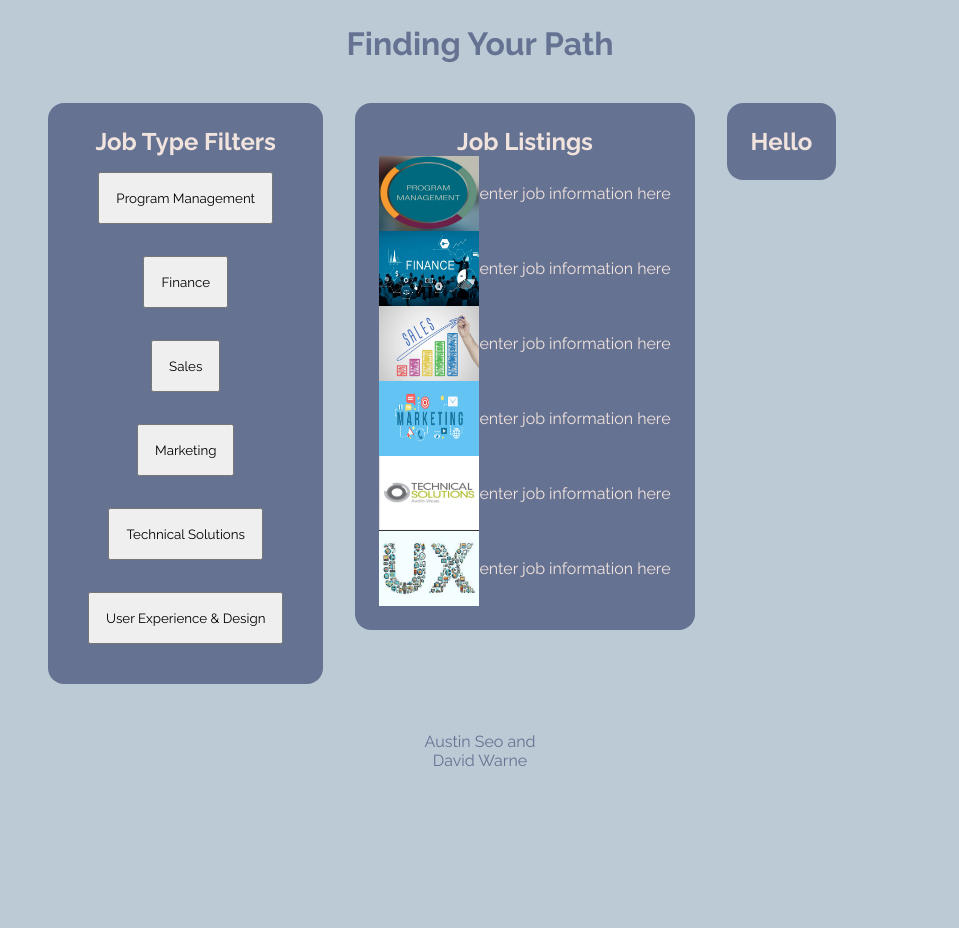
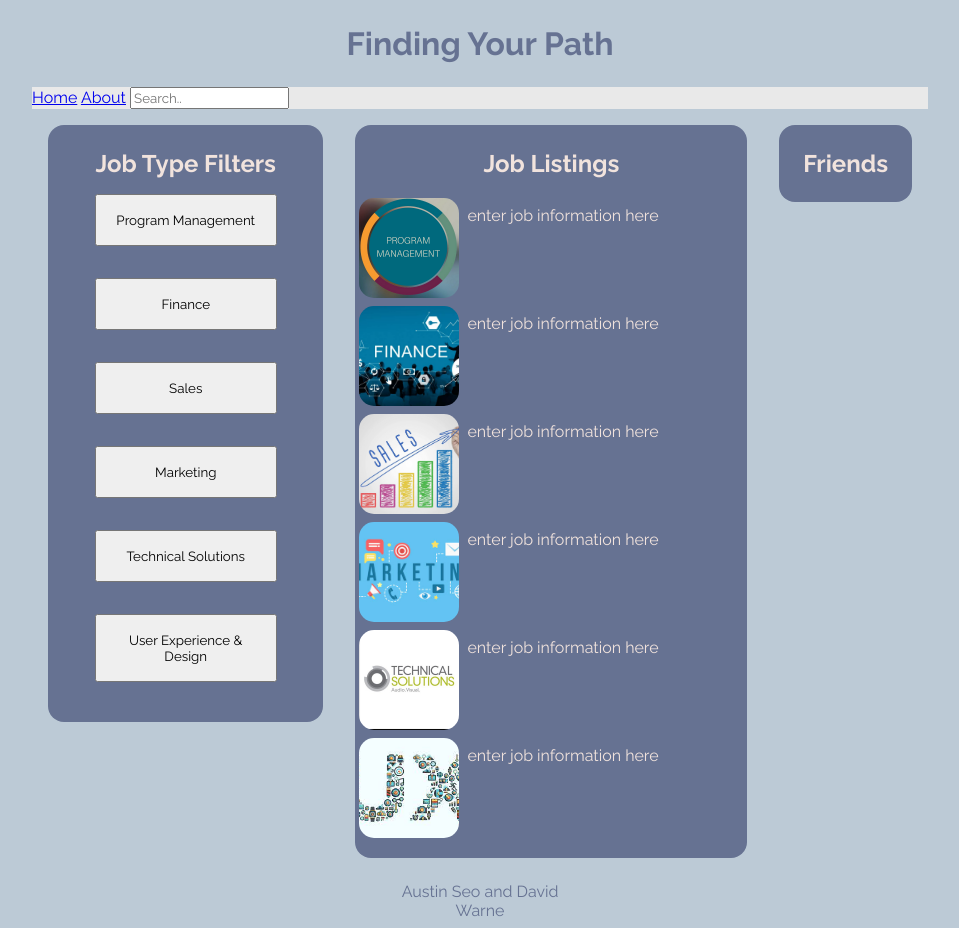
Before and after one commit to info340a-sp21/project-01-seoaus00, a website: page index.html in a window 1280 px wide. Shown: the whole page, without its empty margins (160-1119 px from the left). Before the commit the page ends 802 px from the top, so only its background shows below. Drawn offline with Linux system fonts and the light colour scheme.

Commit message:
adding a search bar

```diff
--- a/css/style.css
+++ b/css/style.css
@@ -19,19 +19,10 @@ p {
     padding: .5rem 0;
 }
 
-a {
-    text-decoration: none;
-    color: #bccad6;
-}
 .tile {
     margin: 1rem;
     background-color: #667292;
     border-radius: 1rem;
-}
-
-.container {
-    padding: 1.5rem;
-    color: #f1e3dd;
 }
 
 footer {
@@ -62,16 +53,29 @@ h2 {
     flex-direction: column;
     align-items: center;
     flex-grow: 1;
+    padding: 1.5rem;
+    color: #f1e3dd;
 }
 
 .jobs {
     display: flex;
     flex-direction: column;
+    padding-bottom: 1rem;
+}
+
+.middle h2 {
+    color: #f1e3dd;
+    padding: 1.5rem;
+    padding-bottom: 1rem;
 }
 
 img {
-    height: 75px;
+    float: left;
+    height: 100px;
     width: 100px;
+    object-fit: cover;
+    border-radius: 15%;
+    margin-right: .5rem;
 }
 
 section {
@@ -79,10 +83,27 @@ section {
 }
 
 .listing {
-    display: flex;
+    float: left;
+    color: #f1e3dd;
+    margin: .25rem;
 }
 
 button {
     padding: 1rem;
     margin: 1rem;
+    width: 80%;
 }
+
+.friends {
+    padding: 1.5rem;
+    color: #f1e3dd;
+}
+
+.main-container .middle {
+    flex-grow: 2;
+}
+
+.topnav {
+    overflow: hidden;
+    background-color: #e9e9e9;
+  }
--- a/index.html
+++ b/index.html
@@ -14,8 +14,13 @@
     <header>
         <h1>Finding Your Path</h1>
     </header>
+    <div class="topnav">
+        <a class="active" href="#home">Home</a>
+        <a href="#about">About</a>
+        <input type="text" placeholder="Search..">
+    </div>
     <div class="main-container">
-        <section class="tile">
+        <section class="tile left">
             <div class="container filter">
                 <h2>Job Type Filters</h2>
                 <button type="button">Program Management</button>
@@ -27,9 +32,9 @@
             </div>
         </section>
 
-        <section class="tile">
+        <section class="tile middle">
+            <h2>Job Listings</h2>
             <div class="container jobs">
-                <h2>Job Listings</h2>
                 <div class="listing">
                     <img src="img/pm.png" alt="program management logo">
                     <p>enter job information here</p>
@@ -57,9 +62,9 @@
             </div>
         </section>
 
-        <section class="tile">
-            <div class="container">
-                <h2>Hello</h2>
+        <section class="tile right">
+            <div class="container friends">
+                <h2>Friends</h2>
             </div>
         </section>
     </div>
```
